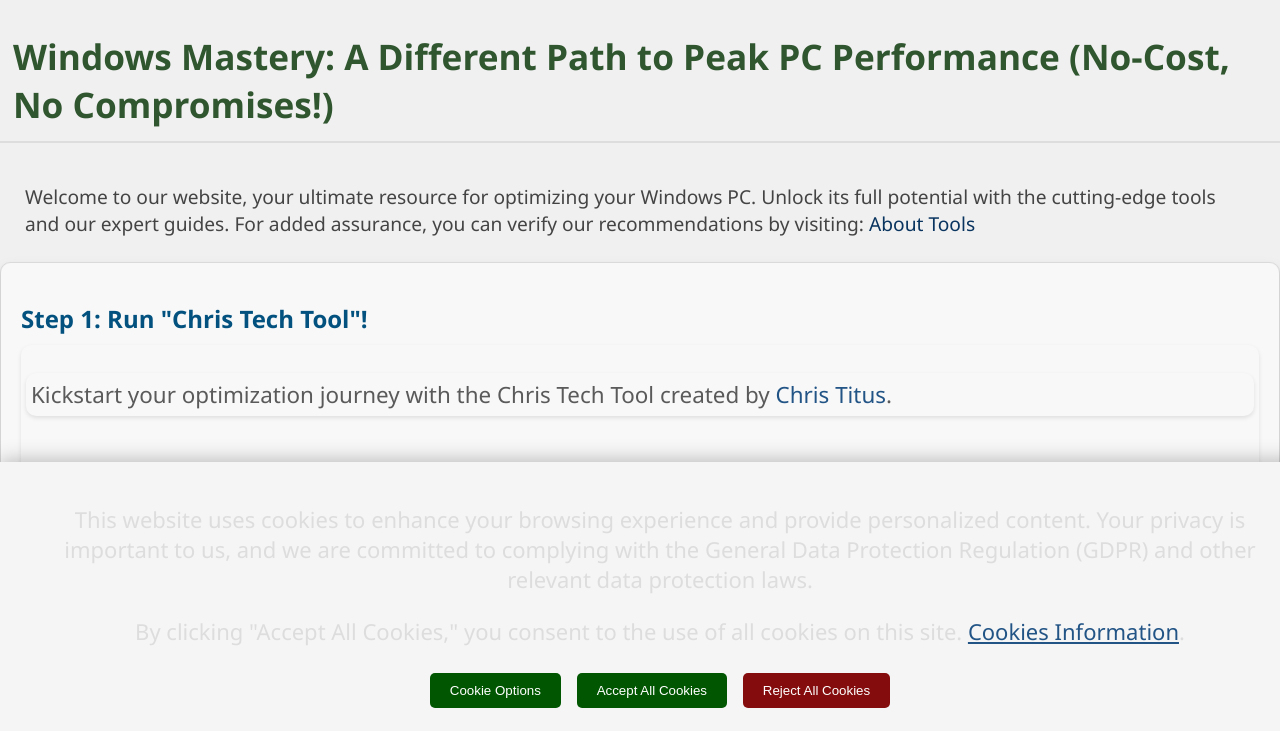
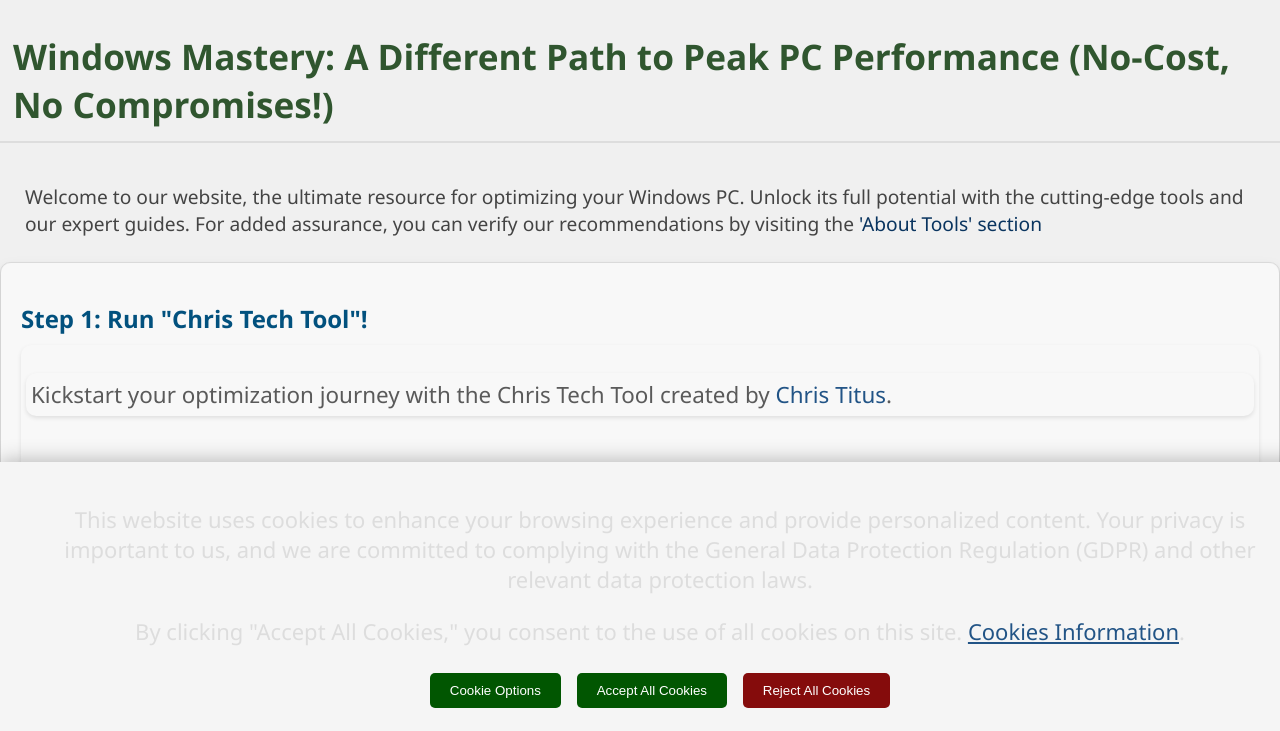
Before and after one commit to Placewith5s/Website, a plain HTML site: page index.html in a window 1280 px wide. Shown: the part 67-798 px from the top of the page. Drawn offline with Linux system fonts and the light colour scheme.

Commit message:
Update index.html

```diff
--- a/index.html
+++ b/index.html
@@ -114,7 +114,7 @@
     <header>
         <h1>Windows Mastery: A Different Path to Peak PC Performance (No-Cost, No Compromises!)</h1>
 
-        <p class="description">Welcome to our website, your ultimate resource for optimizing your Windows PC. Unlock its full potential with the cutting-edge tools and our expert guides. For added assurance, you can verify our recommendations by visiting: <a href="aboutSoftware.html" target="_blank" rel="noopener noreferrer">About Tools</a></p>
+        <p class="description">Welcome to our website, the ultimate resource for optimizing your Windows PC. Unlock its full potential with the cutting-edge tools and our expert guides. For added assurance, you can verify our recommendations by visiting the <a href="aboutSoftware.html" target="_blank" rel="noopener noreferrer">'About Tools' section</a></p>
     </header>
 
     <main>
```
